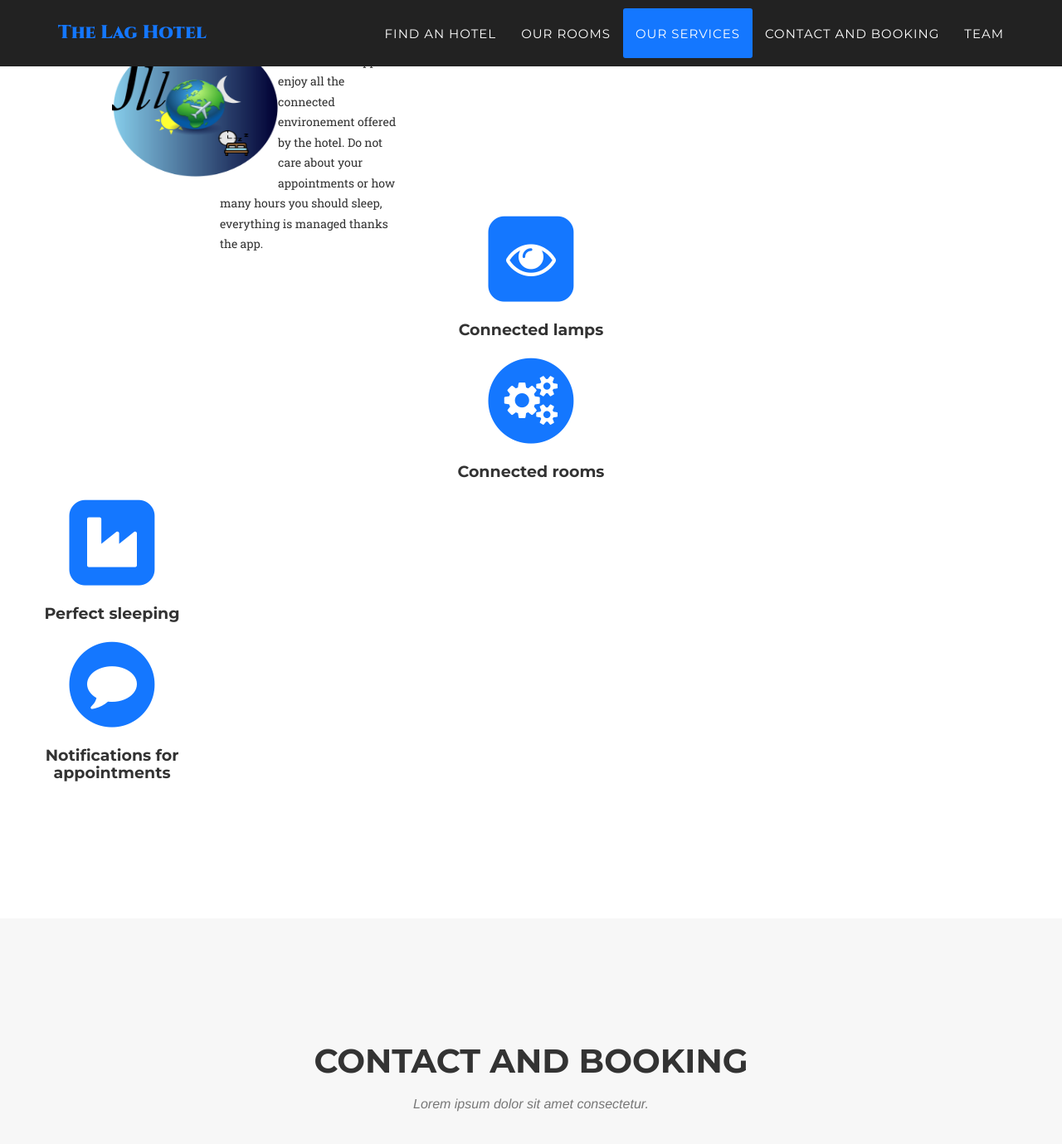
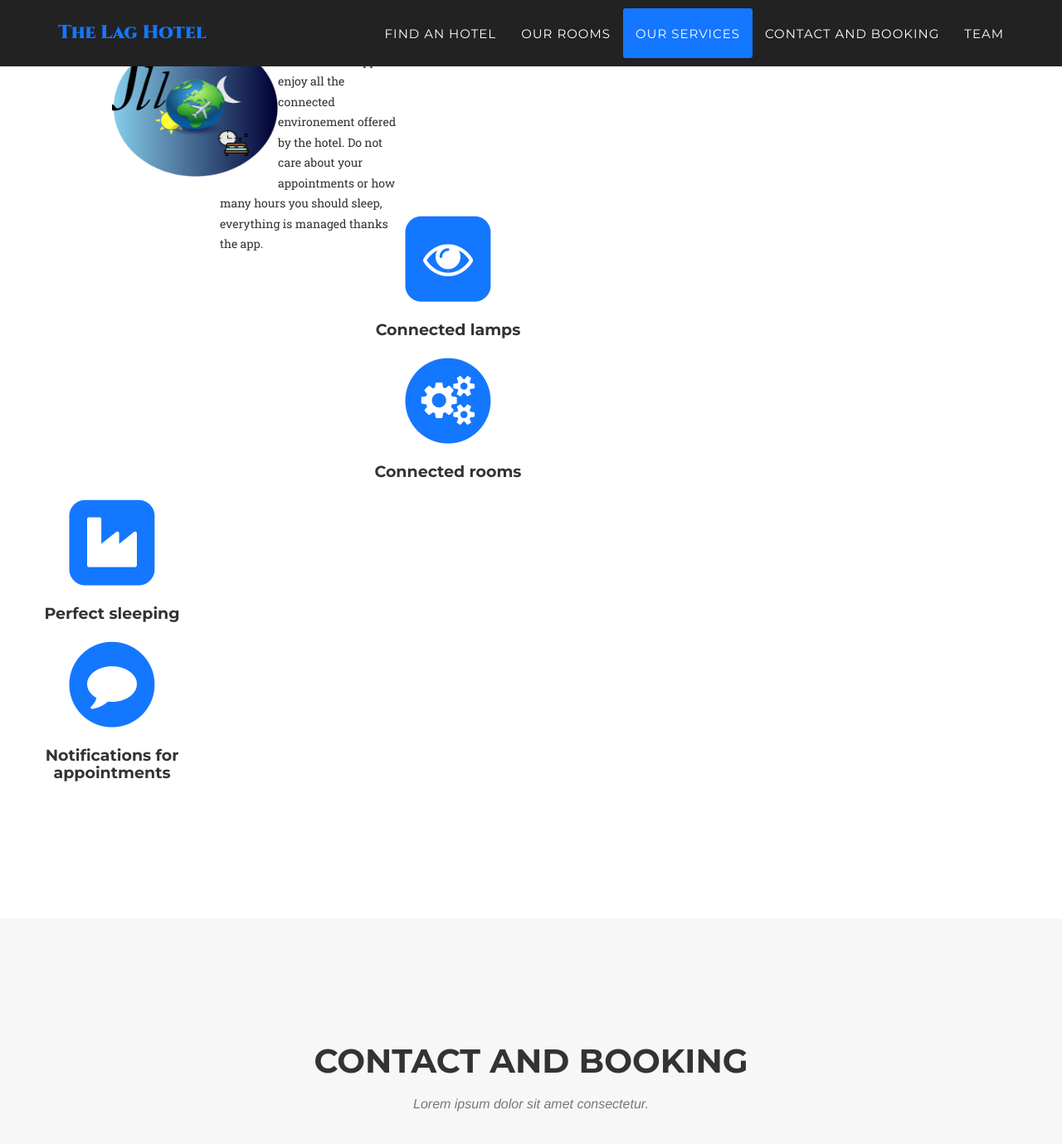
Before and after one commit to VincentGautier/Hotel-web-site, a Jekyll site: the page built from index.html, in a window 1280 px wide and 1400 px high, scrolled down 2676 px. Shown: the top 1379 px of the window at 83% size. Built offline with Jekyll 4.4.1, drawn with Linux system fonts in a browser that asks for light colours; some web fonts are replaced.

Commit message:
Update agency.css

```diff
--- a/_includes/css/agency.css
+++ b/_includes/css/agency.css
@@ -906,6 +906,6 @@ div#col_3 {
 }
 div#centre {
 	margin-left: 400px;
-	margin-right:400px;
+	margin-right:600px;
 
 }
```
